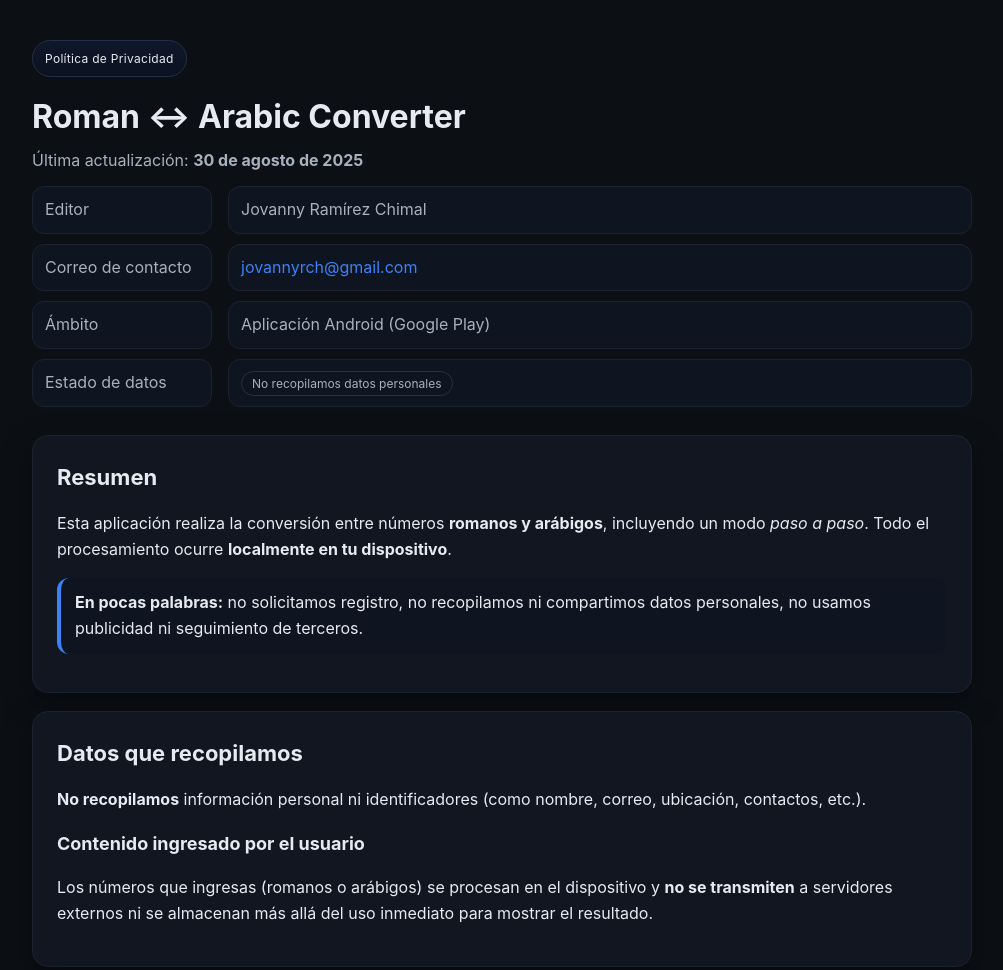
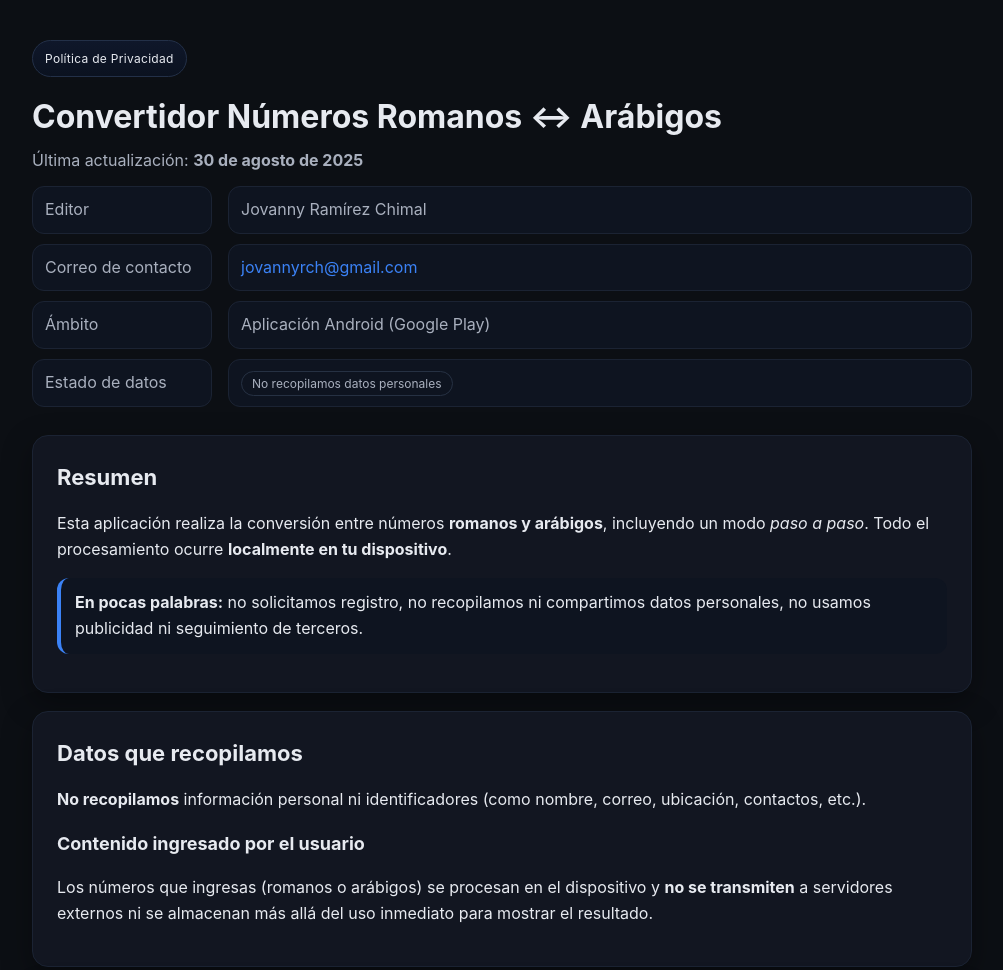
Before and after one commit to JovannyRch/politicas, a plain HTML site: page roman_converter.html in a window 1280 px wide. Shown: the top 970 px of the page, without its empty margins (138-1141 px from the left). Drawn offline with Linux system fonts and the light colour scheme.

Commit message:
update title

```diff
--- a/roman_converter.html
+++ b/roman_converter.html
@@ -154,7 +154,7 @@
     <div class="wrap">
       <header>
         <span class="badge">Política de Privacidad</span>
-        <h1>Roman ↔ Arabic Converter</h1>
+        <h1>Convertidor Números Romanos ↔ Arábigos</h1>
         <p class="subtitle">
           Última actualización: <strong>30 de agosto de 2025</strong>
         </p>
```
